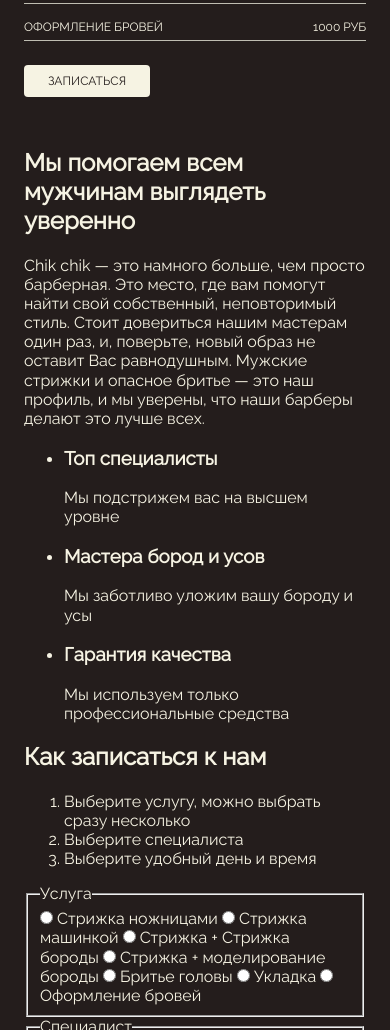
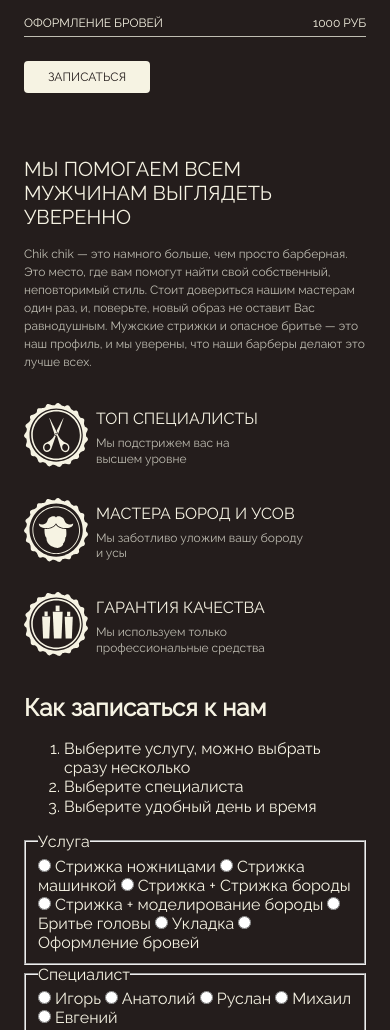
Before and after one commit to i-webtest/chik-chik, a plain HTML site: page index.html in a window 390 px wide. Shown: the part 970-2000 px from the top of the page. Drawn offline with Linux system fonts and the light colour scheme.

Commit message:
Added styles and adaptive for section about

```diff
--- /dev/null
+++ b/css/about.css
@@ -0,0 +1,140 @@
+.about {
+  padding-top: 62px;
+  padding-bottom: 62px;
+}
+
+.about__title {
+  max-width: 700px;
+  font-weight: 400;
+  font-size: 40px;
+  text-transform: uppercase;
+  margin-bottom: 24px;
+}
+
+.about__description {
+  max-width: 696px;
+  line-height: 150%;
+  color: #BFBDB2;
+  margin-bottom: 72px;
+}
+
+.about__list {
+  display: grid;
+  grid-template-columns: repeat(auto-fit, 384px);
+  gap: 24px 32px;
+}
+
+.about__item {
+  background-size: 80px;
+  background-position: left;
+  background-repeat: no-repeat;
+  padding: 6px 6px 6px 96px;
+}
+
+.about__item:nth-child(1) .about__item-description {
+  max-width: 160px;
+}
+
+.about__item:nth-child(2) .about__item-description {
+  max-width: 180px;
+}
+
+.about__item_top {
+  background-image: url('../img/top.svg');
+}
+
+.about__item_master {
+  background-image: url('../img/master.svg');
+}
+
+.about__item_warranty {
+  background-image: url('../img/warranty.svg');
+}
+
+.about__item-title {
+  font-weight: 400;
+  font-size: 22px;
+  text-transform: uppercase;
+  margin-bottom: 8px;
+}
+
+.about__item-description {
+  line-height: 130%;
+  color: #BFBDB2;
+}
+
+@media(max-width: 1024px) {
+  .about__description {
+    margin-bottom: 46px;
+  }
+
+  .about__list {
+    grid-template-columns: repeat(auto-fit, 290px);
+    gap: 24px 29px;
+  }
+
+  .about__item {
+    background-position: left top;
+    padding: 96px 0 0;
+  }
+
+  .about__item:nth-child(1) .about__item-description {
+    max-width: 250px;
+  }
+
+  .about__item:nth-child(2) .about__item-description {
+    max-width: 280px;
+  }
+}
+
+@media(max-width: 768px) {
+  .about {
+    padding-top: 40px;
+    padding-bottom: 40px;
+  }
+
+  .about__title {
+    font-size: 32px;
+  }
+
+  .about__description {
+    margin-bottom: 32px;
+  }
+
+  .about__item {
+    padding: 6px 6px 6px 96px;
+  }
+
+  .about__item-title {
+    font-size: 16px;
+  }
+
+  .about__item:nth-child(1) .about__item-description {
+    max-width: 160px;
+  }
+}
+
+@media(max-width: 560px) {
+  .about {
+    padding-top: 32px;
+    padding-bottom: 32px;
+  }
+
+  .about__title {
+    font-size: 20px;
+    margin-bottom: 16px;
+  }
+
+  .about__description {
+    font-size: 12px;
+  }
+
+  .about__item {
+    background-size: 64px;
+    padding: 6px 6px 6px 72px;
+  }
+
+  .about__item-description {
+    font-size: 12px;
+  }
+}
--- a/css/style.css
+++ b/css/style.css
@@ -1,13 +1,10 @@
-/* raleway-regular - latin_cyrillic */
 @font-face {
   font-family: 'Raleway';
   font-style: normal;
   font-weight: 400;
   src: local(''),
     url('../fonts/raleway-v28-latin_cyrillic-regular.woff2') format('woff2'),
-    /* Chrome 26+, Opera 23+, Firefox 39+ */
     url('../fonts/raleway-v28-latin_cyrillic-regular.woff') format('woff');
-  /* Chrome 6+, Firefox 3.6+, IE 9+, Safari 5.1+ */
 }
 
 html {
@@ -29,9 +26,41 @@ body {
   color: #F6F3E3;
 }
 
-img {
+img,
+svg {
+  display: block;
   max-width: 100%;
+  max-height: 100%;
   height: auto;
+}
+
+button {
+  display: block;
+  padding: 0;
+  cursor: pointer;
+  background-color: transparent;
+  border: none;
+  color: inherit;
+}
+
+a {
+  text-decoration: none;
+  color: inherit;
+}
+
+ul {
+  list-style: none;
+  padding: 0;
+  margin: 0;
+}
+
+h1,
+h2,
+h3,
+p,
+figure,
+fieldset {
+  margin: 0;
 }
 
 .visually-hidden {
--- a/index.html
+++ b/index.html
@@ -14,6 +14,7 @@
     <link rel="stylesheet" href="css/hero.css" />
     <link rel="stylesheet" href="css/slider.css" />
     <link rel="stylesheet" href="css/price.css" />
+    <link rel="stylesheet" href="css/about.css" />
   </head>
   <body>
     <header class="header">
@@ -152,19 +153,19 @@
           </p>
 
           <ul class="about__list">
-            <li class="about__item">
+            <li class="about__item about__item_top">
               <h3 class="about__item-title">Топ специалисты</h3>
 
               <p class="about__item-description">Мы подстрижем вас на высшем уровне</p>
             </li>
 
-            <li class="about__item">
+            <li class="about__item about__item_master">
               <h3 class="about__item-title">Мастера бород и усов</h3>
 
               <p class="about__item-description">Мы заботливо уложим вашу бороду и усы</p>
             </li>
 
-            <li class="about__item">
+            <li class="about__item about__item_warranty">
               <h3 class="about__item-title">Гарантия качества</h3>
 
               <p class="about__item-description">Мы используем только профессиональные средства</p>
```
Also changed, not shown: img/master.svg (added), img/top.svg (added), img/warranty.svg (added).
